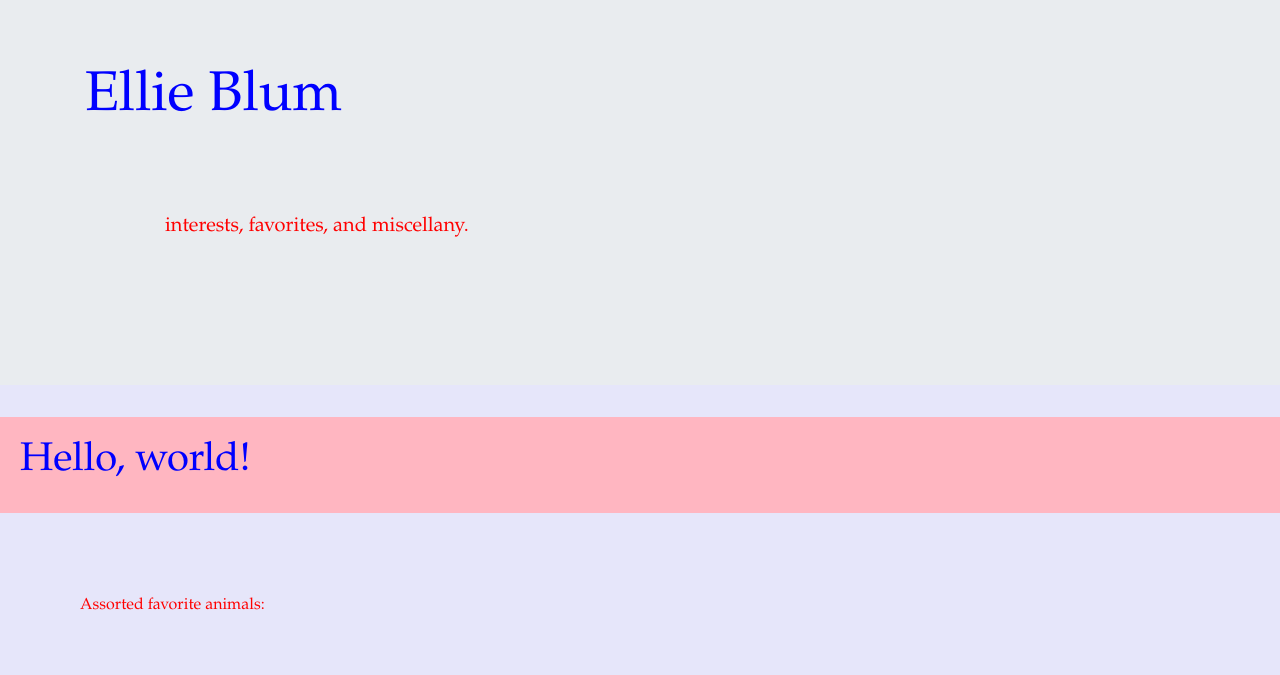
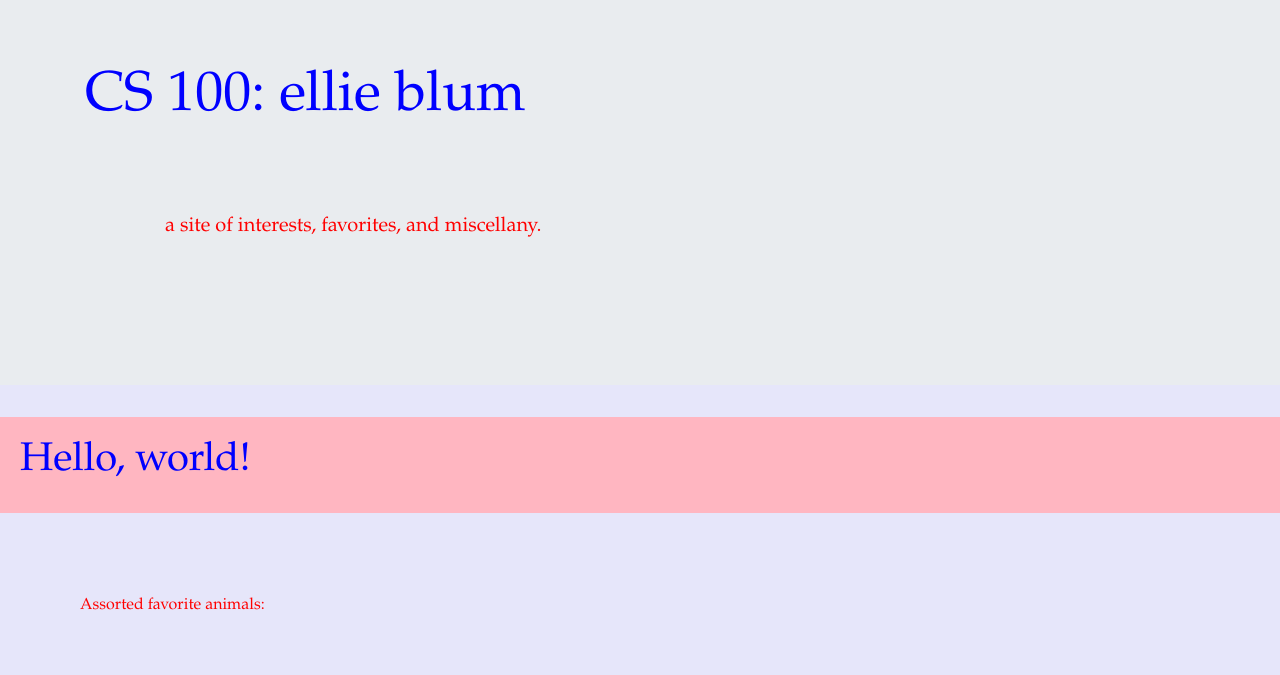
Before and after one commit to eh1blum/lab0, a plain HTML site: page index.html in a window 1280 px wide. Shown: the top 675 px of the page. Drawn offline with nearby package versions, Linux system fonts and the light colour scheme.

Commit message:
style changes to index

```diff
--- a/index.html
+++ b/index.html
@@ -8,8 +8,8 @@
     <body>
       <div class="jumbotron jumbotron-fluid">
         <div class="container">
-          <h1 class="display-4">Ellie Blum</h1>
-          <p class="lead">interests, favorites, and miscellany.</p>
+          <h1 class="display-4">CS 100: ellie blum</h1>
+          <p class="lead"> a site of interests, favorites, and miscellany.</p>
         </div>
         </div>
         <div id="top">
```
